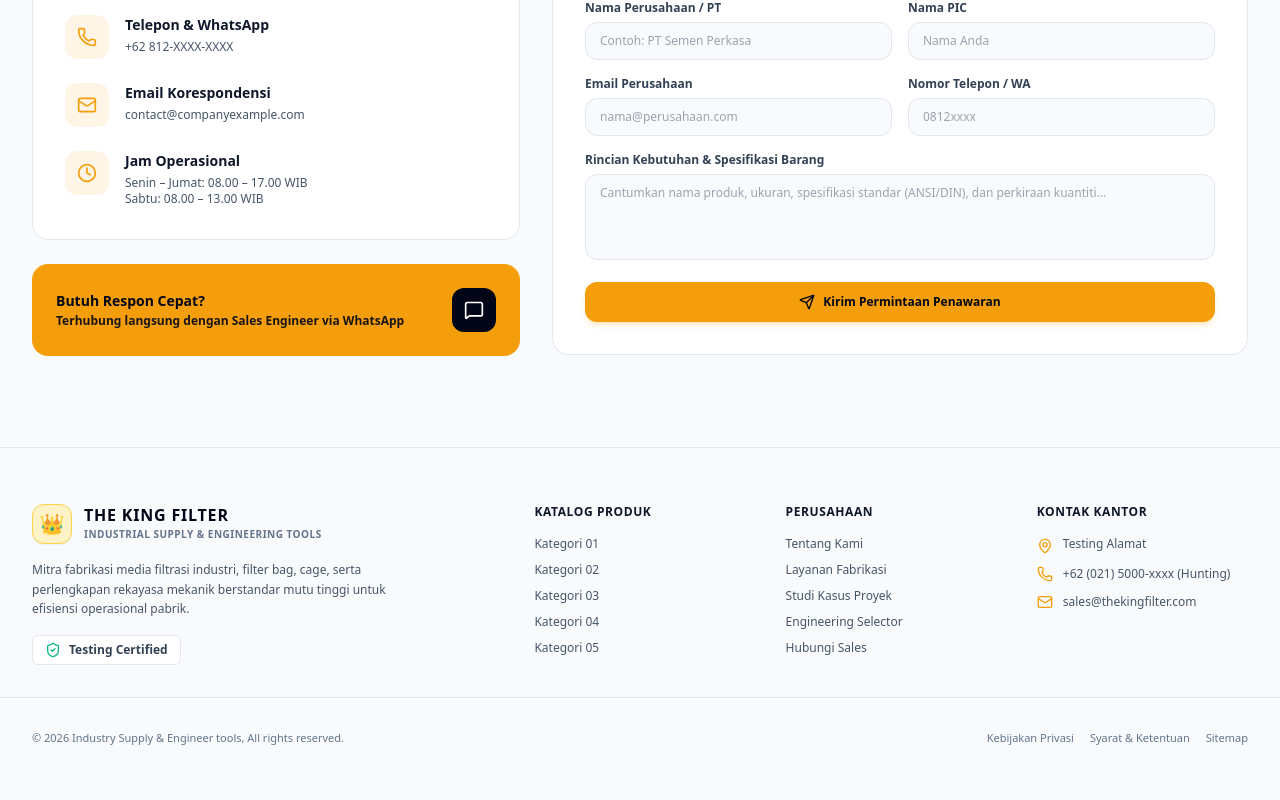
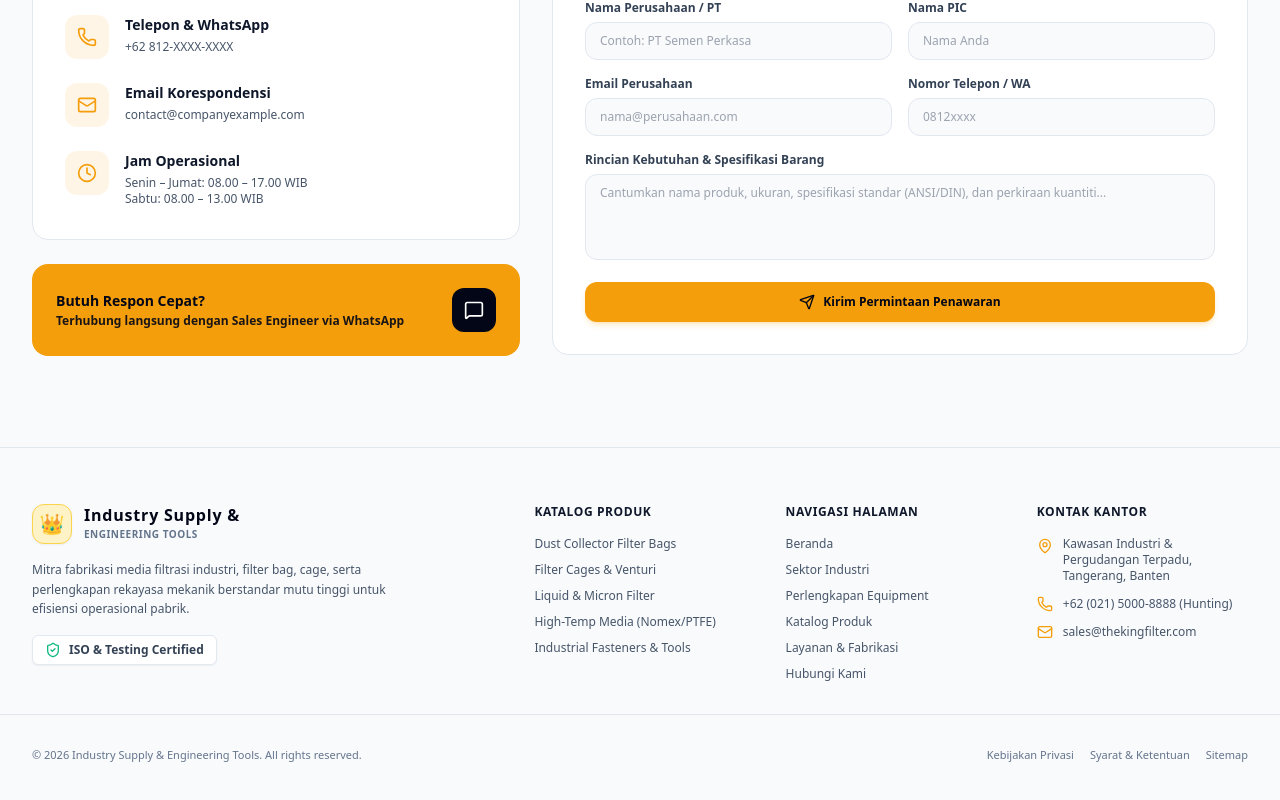
Before and after one commit to finnmpruy/industrial-supply-web, a React (Vite) app: page /contact in a window 1280 px wide. Shown: the part 434-1234 px from the top of the page. Built offline with nearby package versions, Linux system fonts and the light colour scheme.

Commit message:
mengupdate bagian hero, footer, explore our solutions dan footer

```diff
--- a/src/App.jsx
+++ b/src/App.jsx
@@ -1,5 +1,5 @@
-import React from 'react';
-import { Routes, Route } from 'react-router-dom';
+import React, { useEffect } from 'react';
+import { Routes, Route, useLocation } from 'react-router-dom';
 import Navbar from './components/Navbar';
 import Hero from './components/Hero';
 import QuickSearch from './components/QuickSearch';
@@ -9,6 +9,17 @@ import ProductsPage from './pages/ProductsPage';
 import ServicesPage from './pages/ServicesPage';
 import ContactPage from './pages/ContactPage';
 import Footer from './components/Footer';
+
+// Komponen penolong untuk reset scroll ke paling atas setiap kali pindah halaman
+function ScrollToTop() {
+  const { pathname } = useLocation();
+
+  useEffect(() => {
+    window.scrollTo(0, 0);
+  }, [pathname]);
+
+  return null;
+}
 
 function HomePage() {
   return (
@@ -24,6 +35,9 @@ function HomePage() {
 export default function App() {
   return (
     <div className="min-h-screen bg-slate-50 dark:bg-[#070B14] transition-colors duration-200">
+      {/* 1. Ditaruh tepat di sini di dalam App */}
+      <ScrollToTop />
+
       <Navbar />
 
       <Routes>
--- a/src/components/Footer.jsx
+++ b/src/components/Footer.jsx
@@ -1,5 +1,6 @@
 import React from 'react';
-import { Mail, Phone, MapPin, ShieldCheck } from 'lucide-react';
+import { Link } from 'react-router-dom';
+import { Mail, Phone, MapPin, ShieldCheck, ExternalLink } from 'lucide-react';
 
 export default function Footer() {
   return (
@@ -15,10 +16,10 @@ export default function Footer() {
               </div>
               <div>
                 <span className="block font-black text-slate-950 dark:text-white tracking-wider text-base leading-none">
-                  THE KING FILTER
+                  Industry Supply &
                 </span>
                 <span className="block text-[10px] tracking-wider text-slate-500 dark:text-slate-400 font-semibold uppercase mt-1">
-                  Industrial Supply & Engineering Tools
+                  Engineering Tools
                 </span>
               </div>
             </div>
@@ -27,9 +28,9 @@ export default function Footer() {
               Mitra fabrikasi media filtrasi industri, filter bag, cage, serta perlengkapan rekayasa mekanik berstandar mutu tinggi untuk efisiensi operasional pabrik.
             </p>
 
-            <div className="inline-flex items-center gap-2 text-xs font-semibold text-slate-700 dark:text-slate-300 bg-white dark:bg-slate-900 px-3 py-1.5 rounded-md border border-slate-200 dark:border-slate-800">
+            <div className="inline-flex items-center gap-2 text-xs font-semibold text-slate-700 dark:text-slate-300 bg-white dark:bg-slate-900 px-3 py-1.5 rounded-md border border-slate-200 dark:border-slate-800 shadow-sm">
               <ShieldCheck className="w-4 h-4 text-emerald-500" />
-              <span>Testing Certified</span>
+              <span>ISO & Testing Certified</span>
             </div>
           </div>
 
@@ -39,29 +40,62 @@ export default function Footer() {
               Katalog Produk
             </h4>
             <ul className="space-y-2.5 text-xs text-slate-600 dark:text-slate-400">
-              <li><a href="#dust-collector" className="hover:text-amber-500 transition">Kategori 01</a></li>
-              <li><a href="#filter-cage" className="hover:text-amber-500 transition">Kategori 02</a></li>
-              <li><a href="#liquid-filter" className="hover:text-amber-500 transition">Kategori 03</a></li>
-              <li><a href="#high-temp" className="hover:text-amber-500 transition">Kategori 04</a></li>
-              <li><a href="#fasteners" className="hover:text-amber-500 transition">Kategori 05</a></li>
+              <li>
+                <Link to="/products?category=dust-collector-bags" className="hover:text-amber-500 transition">
+                  Dust Collector Filter Bags
+                </Link>
+              </li>
+              <li>
+                <Link to="/products?category=filter-cages" className="hover:text-amber-500 transition">
+                  Filter Cages & Venturi
+                </Link>
+              </li>
+              <li>
+                <Link to="/products?category=liquid-filter-bags" className="hover:text-amber-500 transition">
+                  Liquid & Micron Filter
+                </Link>
+              </li>
+              <li>
+                <Link to="/products?category=high-temp-media" className="hover:text-amber-500 transition">
+                  High-Temp Media (Nomex/PTFE)
+                </Link>
+              </li>
+              <li>
+                <Link to="/products?category=industrial-fasteners" className="hover:text-amber-500 transition">
+                  Industrial Fasteners & Tools
+                </Link>
+              </li>
             </ul>
           </div>
 
-          {/* Kolom 4: Navigasi Menu */}
+          {/* Kolom 4: Navigasi Menu Halaman */}
           <div>
             <h4 className="text-xs font-bold uppercase tracking-wider text-slate-900 dark:text-white mb-4">
-              Perusahaan
+              Navigasi Halaman
             </h4>
             <ul className="space-y-2.5 text-xs text-slate-600 dark:text-slate-400">
-              <li><a href="#tentang" className="hover:text-amber-500 transition">Tentang Kami</a></li>
-              <li><a href="#layanan" className="hover:text-amber-500 transition">Layanan Fabrikasi</a></li>
-              <li><a href="#proyek" className="hover:text-amber-500 transition">Studi Kasus Proyek</a></li>
-              <li><a href="#tools" className="hover:text-amber-500 transition">Engineering Selector</a></li>
-              <li><a href="#kontak" className="hover:text-amber-500 transition">Hubungi Sales</a></li>
+              <li>
+                <Link to="/" className="hover:text-amber-500 transition">Beranda</Link>
+              </li>
+              <li>
+                <Link to="/industries" className="hover:text-amber-500 transition">Sektor Industri</Link>
+              </li>
+              <li>
+                <Link to="/equipment" className="hover:text-amber-500 transition">Perlengkapan Equipment</Link>
+              </li>
+              <li>
+                <Link to="/products" className="hover:text-amber-500 transition">Katalog Produk</Link>
+              </li>
+              <li>
+                <Link to="/services" className="hover:text-amber-500 transition">Layanan & Fabrikasi</Link>
+              </li>
+              <li>
+                <Link to="/contact" className="hover:text-amber-500 transition">Hubungi Kami</Link>
+              </li>
             </ul>
           </div>
 
-          {/* Kolom 5: Kontak Kantor (Sudah dirapikan dari testing) */}
+          {/* Kolom 5: Kontak Kantor & Informasi Riset */}
           <div>
             <h4 className="text-xs font-bold uppercase tracking-wider text-slate-900 dark:text-white mb-4">
               Kontak Kantor
@@ -69,15 +103,19 @@ export default function Footer() {
             <ul className="space-y-3 text-xs text-slate-600 dark:text-slate-400">
               <li className="flex items-start gap-2.5">
                 <MapPin className="w-4 h-4 text-amber-500 shrink-0 mt-0.5" />
-                <span>Testing Alamat</span>
+                <span>Kawasan Industri & Pergudangan Terpadu, Tangerang, Banten</span>
               </li>
               <li className="flex items-center gap-2.5">
                 <Phone className="w-4 h-4 text-amber-500 shrink-0" />
-                <span>+62 (021) 5000-xxxx (Hunting)</span>
+                <a href="tel:+622150000000" className="hover:text-amber-500 transition">
+                  +62 (021) 5000-8888 (Hunting)
+                </a>
               </li>
               <li className="flex items-center gap-2.5">
                 <Mail className="w-4 h-4 text-amber-500 shrink-0" />
-                <span>sales@thekingfilter.com</span>
+                <a href="mailto:sales@thekingfilter.com" className="hover:text-amber-500 transition">
+                  sales@thekingfilter.com
+                </a>
               </li>
             </ul>
           </div>
@@ -86,11 +124,11 @@ export default function Footer() {
 
         {/* Baris Legalitas / Copyright */}
         <div className="max-w-7xl mx-auto px-4 sm:px-6 lg:px-8 pt-8 mt-8 border-t border-slate-200 dark:border-slate-800 flex flex-col sm:flex-row items-center justify-between gap-4 text-[11px] text-slate-500">
-          <p>© 2026 Industry Supply & Engineer tools, All rights reserved.</p>
+          <p>© 2026 Industry Supply & Engineering Tools. All rights reserved.</p>
           <div className="flex gap-4">
-            <a href="#privacy" className="hover:underline">Kebijakan Privasi</a>
-            <a href="#terms" className="hover:underline">Syarat & Ketentuan</a>
-            <a href="#sitemap" className="hover:underline">Sitemap</a>
+            <Link to="/privacy-policy" className="hover:underline">Kebijakan Privasi</Link>
+            <Link to="/terms-of-service" className="hover:underline">Syarat & Ketentuan</Link>
+            <Link to="/sitemap" className="hover:underline">Sitemap</Link>
           </div>
         </div>
       </div>
--- a/src/components/Hero.jsx
+++ b/src/components/Hero.jsx
@@ -83,7 +83,10 @@ export default function Hero() {
             <button
                   type="button"
                   onClick={() => {
-                window.location.href = '/products';
+                    const el = document.getElementById('product-selector');
+                    if (el) {
+                      el.scrollIntoView({ behavior: 'smooth' });
+                    }
                   }}
                   className="bg-amber-500 hover:bg-amber-600 text-slate-950 font-bold text-xs sm:text-sm px-5 py-3 rounded-lg transition shadow-sm cursor-pointer inline-flex items-center gap-2"
                 >
--- a/src/components/ProductSelectorSection.jsx
+++ b/src/components/ProductSelectorSection.jsx
@@ -18,7 +18,7 @@ export default function ProductSelectorSection() {
     <section className="w-full bg-white dark:bg-[#070B14] text-slate-800 dark:text-slate-200 transition-colors duration-200">
 
       {/* 1. ENGINEERING PRODUCT SELECTOR BANNER */}
-      <div className="relative overflow-hidden bg-slate-950 text-white py-14 sm:py-16">
+      <div id="product-selector" className="relative overflow-hidden bg-slate-950 text-white py-14 sm:py-16">
         <img
           src={industryBg}
           alt="Engineering Background"
--- /dev/null
+++ b/src/components/ScrollTop.jsx
@@ -0,0 +1,13 @@
+import { useEffect } from 'react';
+import { useLocation } from 'react-router-dom';
+
+export default function ScrollToTop() {
+  const { pathname } = useLocation();
+
+  useEffect(() => {
+    // Memaksa layar langsung scroll ke posisi paling atas (0,0) setiap kali path URL berubah
+    window.scrollTo(0, 0);
+  }, [pathname]);
+
+  return null;
+}
```
Also changed, not shown: src/components/QuickSearch.jsx (+119 -32 lines). Lines whose indentation alone changed are shown as unchanged.
